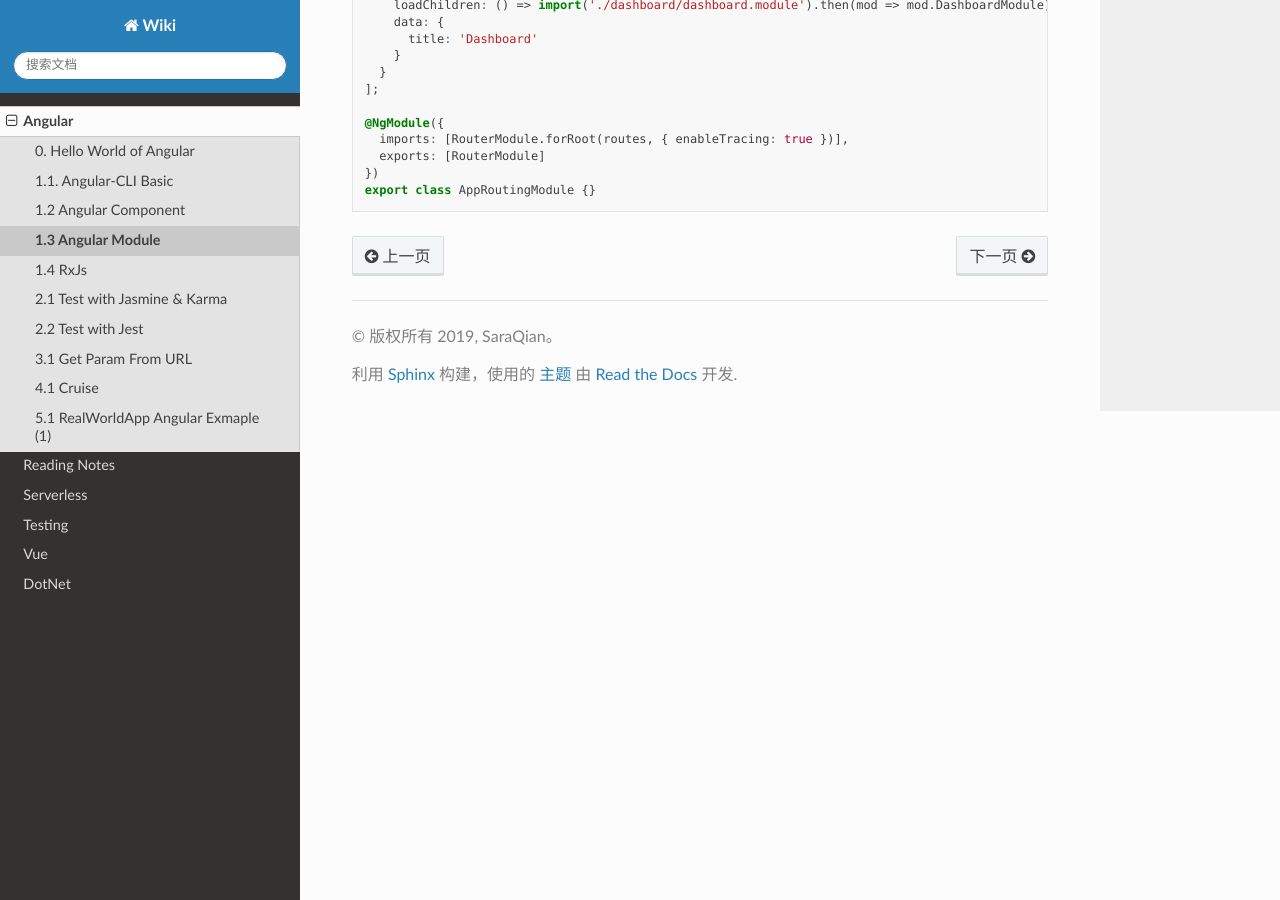
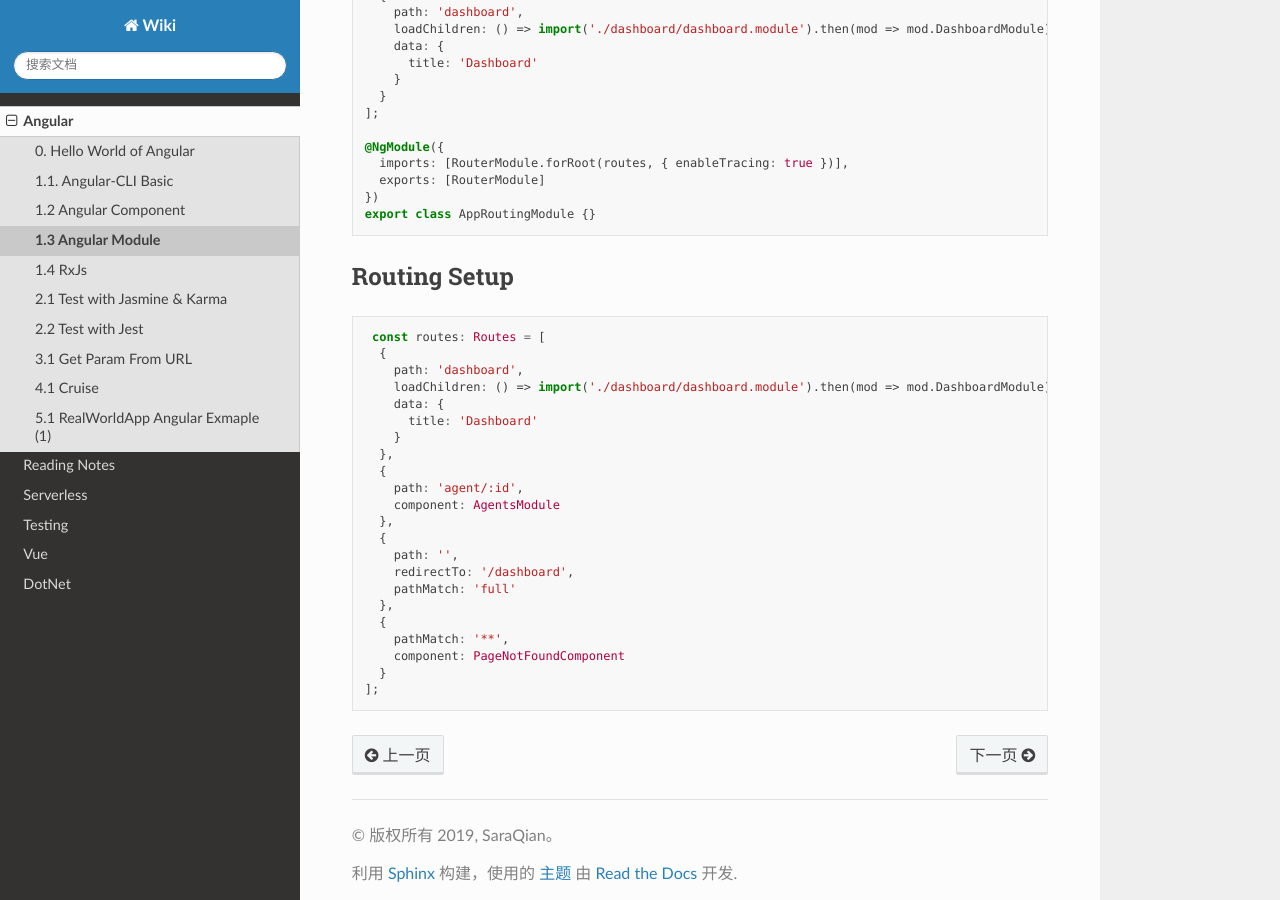
Before and after one commit to abigail830/Sphinx_wiki, a Sphinx documentation site: the page built from source/Angular/1_3_AngularModule.rst, in a window 1280 px wide and 900 px high, scrolled down 2239 px. Built offline with Sphinx 7.4.7 and the Read the Docs theme 2.0.0, drawn with Linux system fonts in a browser that asks for light colours.

Commit message:
Update 1_3_AngularModule.rst

```diff
--- a/source/Angular/1_3_AngularModule.rst
+++ b/source/Angular/1_3_AngularModule.rst
@@ -6,6 +6,8 @@
 
   * `Common imports`_
   * `Enable trace for routing`_
+
+* `Routing Setup`_
 
 
 Command to generate module
@@ -128,4 +130,34 @@ Using '{ enableTracing: true }' in app.routing.module.ts
   export class AppRoutingModule {}
 
 
+Routing Setup
+-----------------
+
+.. code-block:: typescript
+
+  const routes: Routes = [
+   {
+     path: 'dashboard',
+     loadChildren: () => import('./dashboard/dashboard.module').then(mod => mod.DashboardModule),
+     data: {
+       title: 'Dashboard'
+     }
+   },
+   {
+     path: 'agent/:id',
+     component: AgentsModule
+   },
+   {
+     path: '',
+     redirectTo: '/dashboard',
+     pathMatch: 'full'
+   },
+   {
+     pathMatch: '**',
+     component: PageNotFoundComponent
+   }
+ ];
+
+
+
 .. index:: Angular
```
